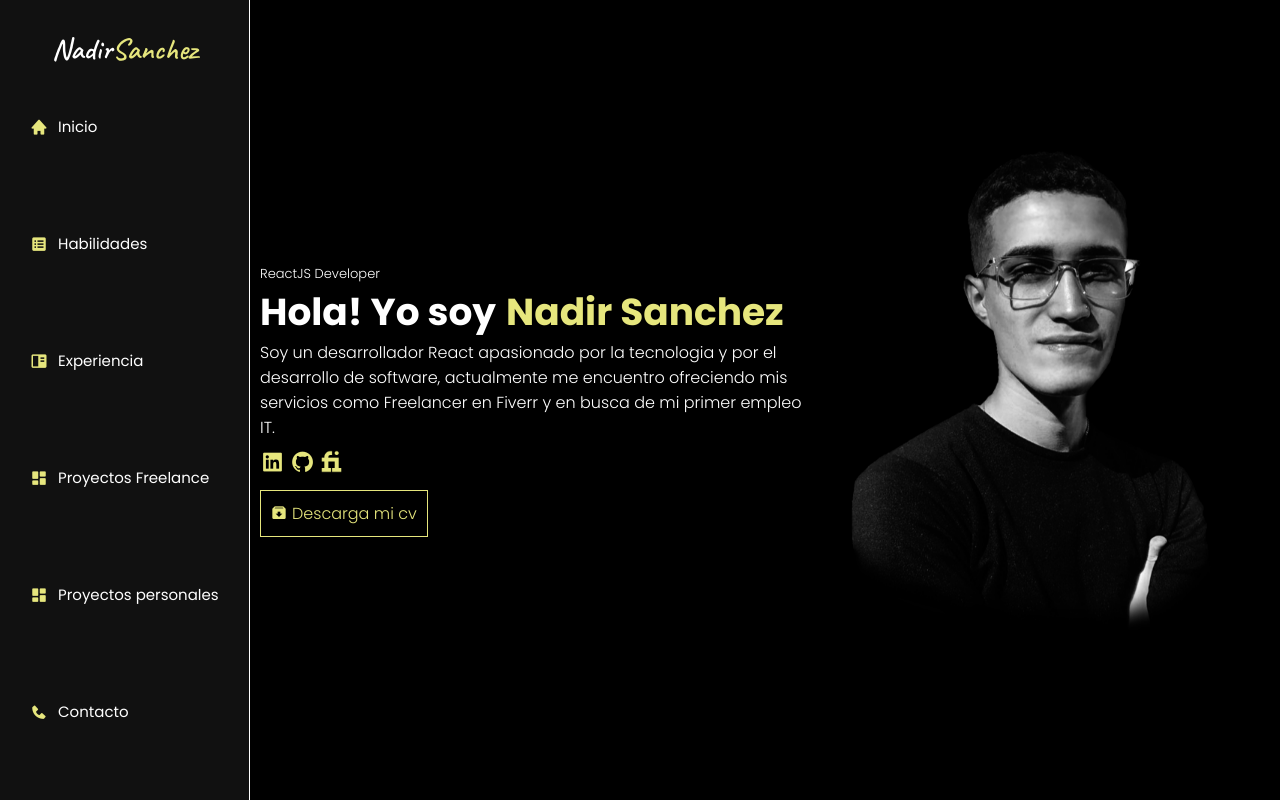
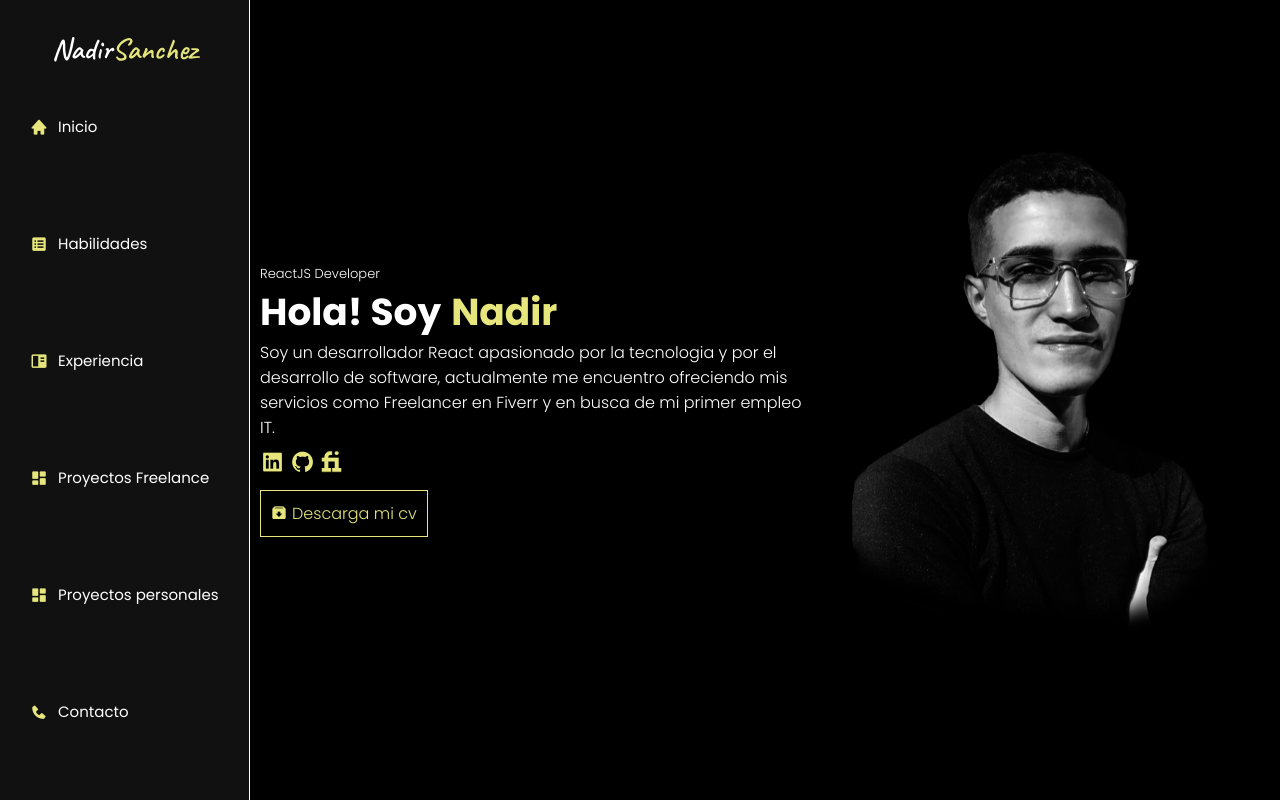
Before and after one commit to nasanchez7/portfolio, a React (Create React App) app: page / in a window 1280 px wide. Built offline with nearby package versions, Linux system fonts and the light colour scheme.

Commit message:
Portafolio Nadir Sanchez

```diff
--- a/src/container/InicioContainer.jsx
+++ b/src/container/InicioContainer.jsx
@@ -4,8 +4,8 @@ const InicioContainer = () => {
             <div className="info animate__animated animate__fadeInDown">
                 <h3>ReactJS Developer</h3>
                 <div className="info-nombre">
-                    <h2>Hola! Yo soy</h2>
-                    <h2 className="nadir">Nadir Sanchez</h2>
+                    <h2>Hola! Soy</h2>
+                    <h2 className="nadir">Nadir</h2>
                 </div>
                 <h4>
                 Soy un desarrollador React apasionado por la tecnologia y por el desarrollo de software,
```
